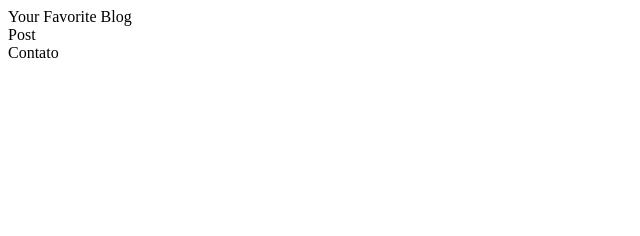
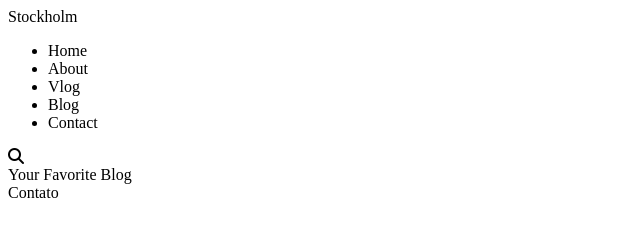
Before and after one commit to arenas-franklin/front-blog, a plain HTML site: page index.html in a window 1280 px wide. Shown: the whole page, without its empty margins (0-640 px from the left). Drawn offline with Linux system fonts and the light colour scheme.

Commit message:
estruturado conteudo do nav e header

```diff
--- a/index.html
+++ b/index.html
@@ -10,16 +10,29 @@
     </head>
     <body>
         <!-- Menu principal -->
-        <nav>
-
+        <nav class="navbar">
+            <div classs="navbar-menu">Stockholm</div>
+            <ul>
+                <li id="active">Home</li>
+                <li>About</li>
+                <li>Vlog</li>
+                <li>Blog</li>
+                <li>Contact</li>
+            </ul>
+            <div>
+                <i class="fa fa-search" aria-hidden=""></i>
+            </div>
         </nav>
 
-        <header>
-            Your Favorite Blog
+        <header class="header">
+            <div>
+                Your Favorite Blog
+            </div>
         </header>
 
-        <main>
-            Post
+        <main class="cards">
+
+
         </main>
 
         <footer>
```
